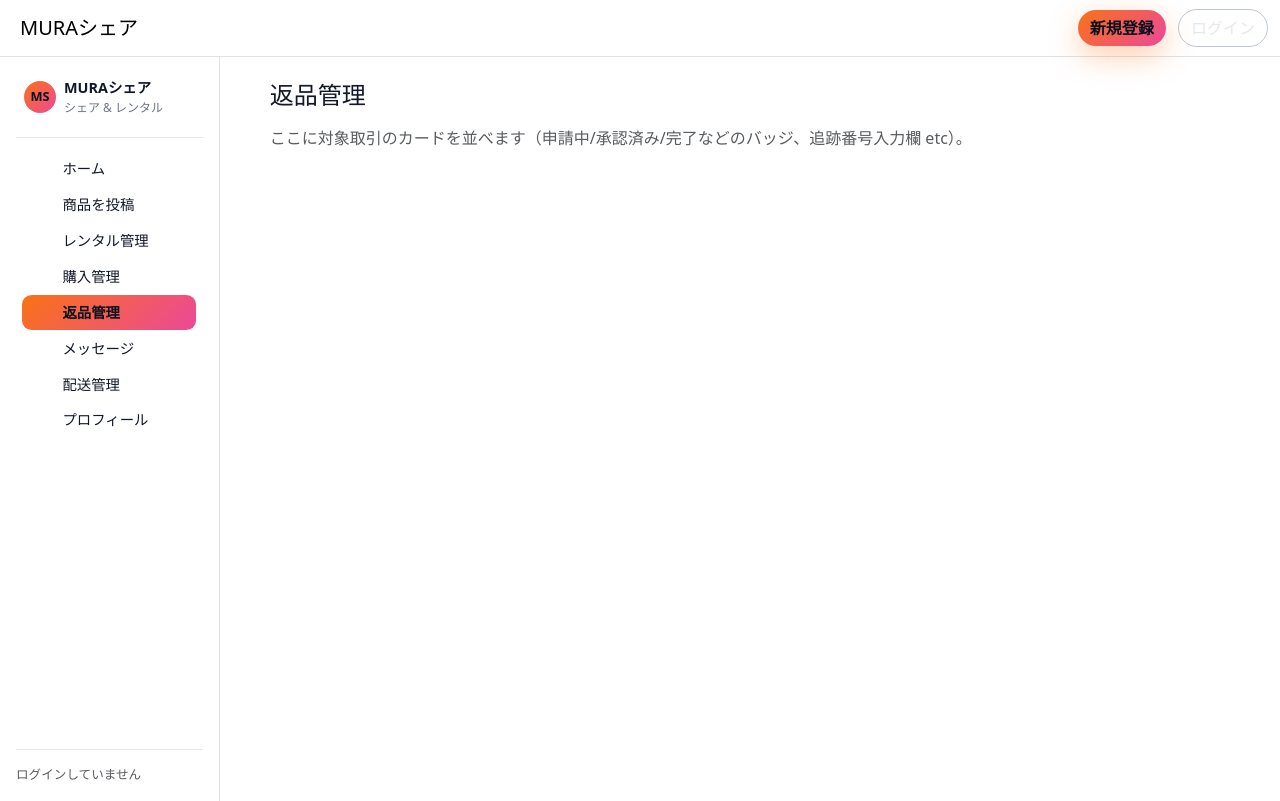
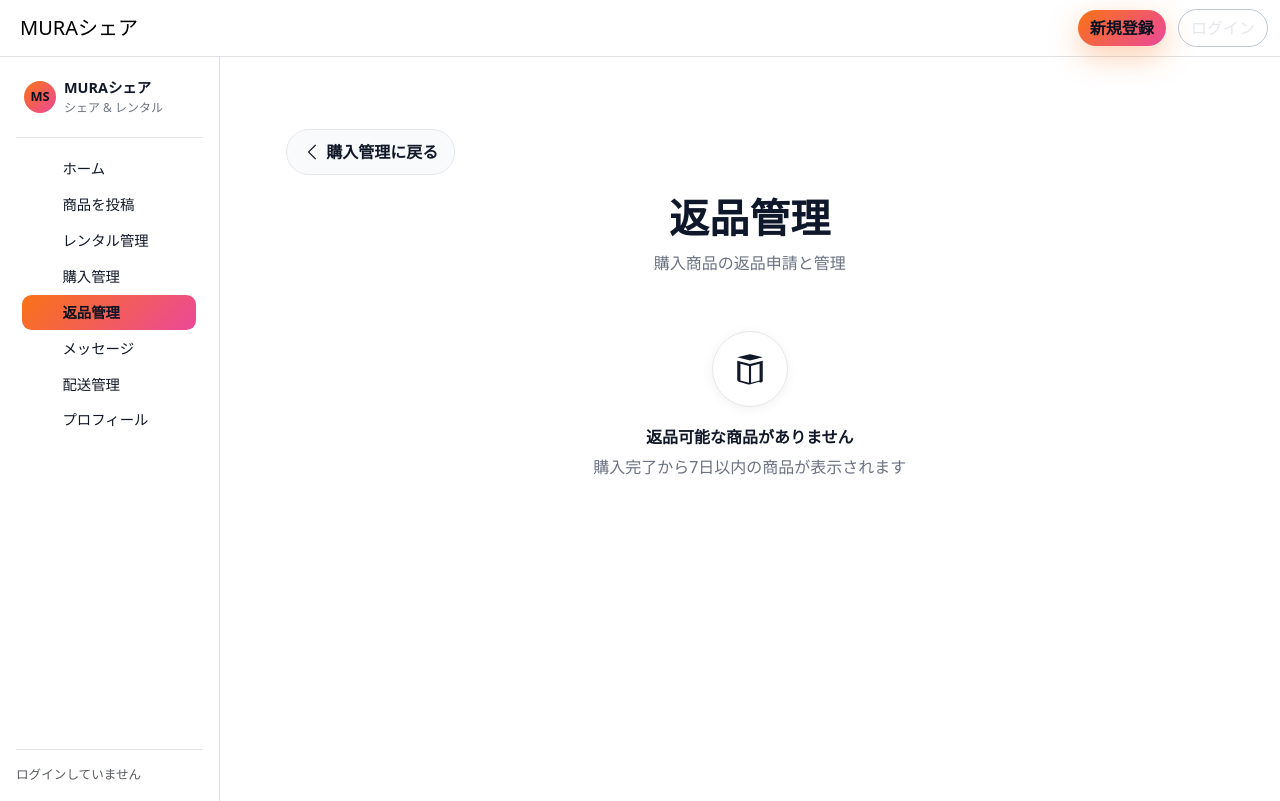
Before and after one commit to shunsuke121/mura_share, a Django app: page /returns/ in a window 1280 px wide. Run offline with Django 4.2, Linux system fonts and the light colour scheme.

Commit message:
変更要約

```diff
--- a/frontend/urls.py
+++ b/frontend/urls.py
@@ -2,19 +2,19 @@ from django.urls import path
 from django.contrib.auth import views as auth_views
 from . import views
 from accounts.views import profile_view
-
+from django.views.generic import RedirectView
 app_name = "frontend"
 
 urlpatterns = [
     path("", views.ProductListView.as_view(), name="products"),
     path("products/new/", views.product_create, name="product_new"),
     path("products/<int:pk>/", views.ProductDetailView.as_view(), name="product_detail"),
+    path("", RedirectView.as_view(pattern_name="frontend:products", permanent=False)),
 
     # サイドバーで参照している名前をすべて定義
     path("purchases/", views.purchases_index, name="purchases"),
     path("purchases/my/", views.my_purchases, name="my_purchases"),
     path("purchases/received/", views.received_purchases, name="received_purchases"),
-
     path("rentals/my/",       views.my_rentals,       name="my_rentals"),
     path("rentals/received/", views.received_rentals, name="received_rentals"),
     path("rentals/", views.rentals_index, name="rentals"),
--- a/templates/frontend/returns/index.html
+++ b/templates/frontend/returns/index.html
@@ -1,5 +1,67 @@
 {% extends "base.html" %}
+{% block title %}返品管理 - MURAシェア{% endblock %}
+
 {% block content %}
-<h2 class="h4 mb-3">返品管理</h2>
-<p class="text-muted">ここに対象取引のカードを並べます（申請中/承認済み/完了などのバッジ、追跡番号入力欄 etc）。</p>
+<style>
+  :root{
+    --ink:#0f172a;
+    --muted:#6b7280;
+    --line:#e5e7eb;
+    --chip-bg:#f8fafc;
+    --shadow:0 2px 12px rgba(15,23,42,.06);
+  }
+  .returns-wrap{max-width:980px;margin:48px auto 0;padding:0 16px;}
+  .back-row{display:flex;align-items:center;margin-bottom:20px;}
+  .back-btn{
+    display:inline-flex;align-items:center;gap:.35rem;
+    padding:.625rem 1rem;border:1px solid var(--line);
+    background:var(--chip-bg);border-radius:999px;
+    font-weight:600;color:#111827;text-decoration:none;
+    transition:transform .05s ease;
+  }
+  .back-btn:active{transform:translateY(1px)}
+  .back-btn svg{width:18px;height:18px}
+  .head{text-align:center;margin-top:8px;margin-bottom:28px}
+  .head h1{font-size:40px;line-height:1.15;margin:0;color:var(--ink);font-weight:800;letter-spacing:.01em}
+  .head p{margin-top:10px;margin-bottom:0;color:var(--muted)}
+  .empty{
+    margin:56px auto 0;max-width:560px;text-align:center;
+  }
+  .empty .icon{
+    width:76px;height:76px;border-radius:50%;
+    border:1px solid var(--line);background:#fff;
+    display:flex;align-items:center;justify-content:center;
+    margin:0 auto 18px;box-shadow:var(--shadow);
+  }
+  .empty .icon svg{width:34px;height:34px}
+  .empty .title{font-weight:700;color:#111827;margin-bottom:6px}
+  .empty .note{color:var(--muted);margin:0}
+</style>
+
+<div class="returns-wrap">
+  <div class="back-row">
+    <a class="back-btn" href="{% url 'frontend:purchases' %}">
+      <svg viewBox="0 0 16 16" fill="currentColor" aria-hidden="true">
+        <path d="M11.354 1.646a.5.5 0 0 1 0 .708L5.707 8l5.647 5.646a.5.5 0 0 1-.708.708l-6-6a.5.5 0 0 1 0-.708l6-6a.5.5 0 0 1 .708 0z"/>
+      </svg>
+      購入管理に戻る
+    </a>
+  </div>
+
+  <div class="head">
+    <h1>返品管理</h1>
+    <p>購入商品の返品申請と管理</p>
+  </div>
+
+  <div class="empty">
+    <div class="icon" aria-hidden="true">
+      <svg viewBox="0 0 16 16" fill="currentColor">
+        <path d="M8.186 1.113a1 1 0 0 0-.372 0L2 2.5l6 1.5 6-1.5-5.814-1.387z"/>
+        <path d="M14 4.118 8 5.618 2 4.118V13a1 1 0 0 0 .723.957l4.5 1.286a1 1 0 0 0 .554 0l4.5-1.286A1 1 0 0 0 14 13V4.118zM7.5 14.5l-4-1.143V5.51l4 1.046V14.5zm1 0V6.556l4-1.046v7.847l-4 1.143z"/>
+      </svg>
+    </div>
+    <p class="title">返品可能な商品がありません</p>
+    <p class="note">購入完了から7日以内の商品が表示されます</p>
+  </div>
+</div>
 {% endblock %}
```
Also changed, not shown: db.sqlite3.
